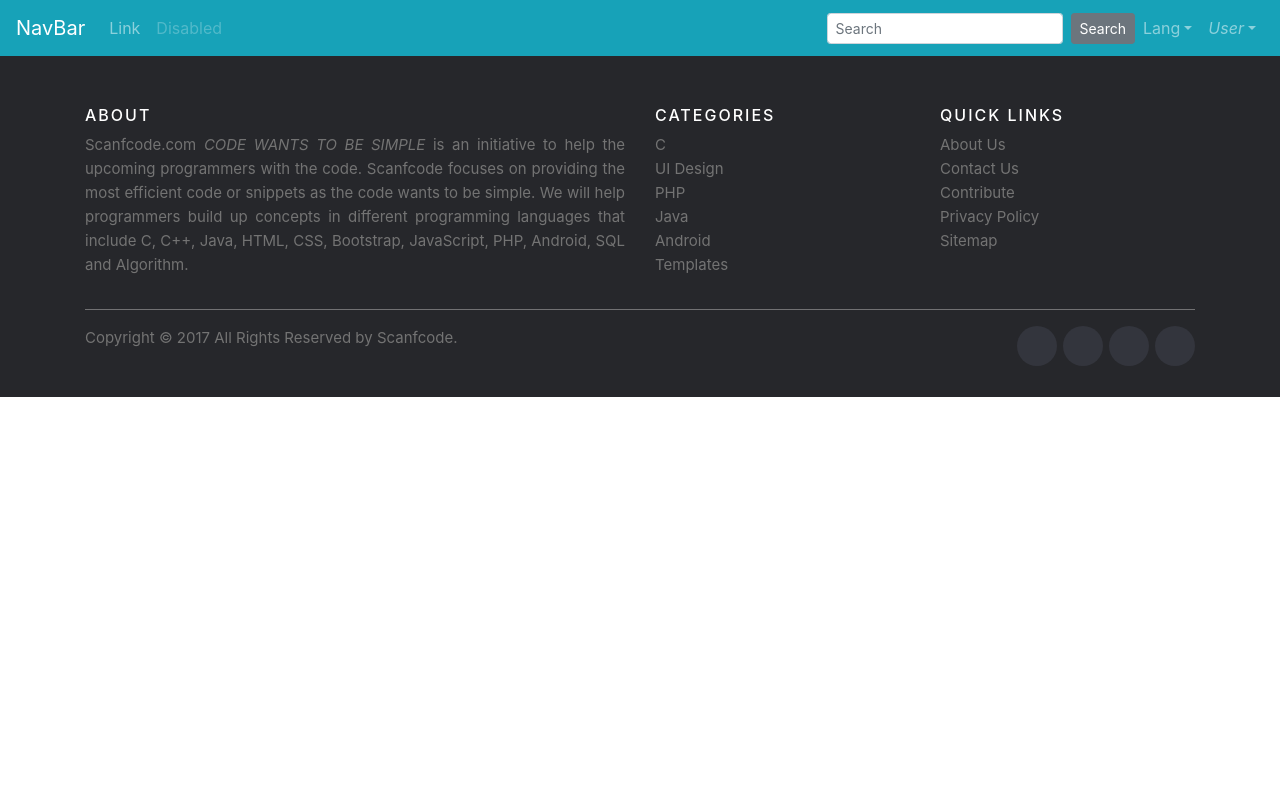
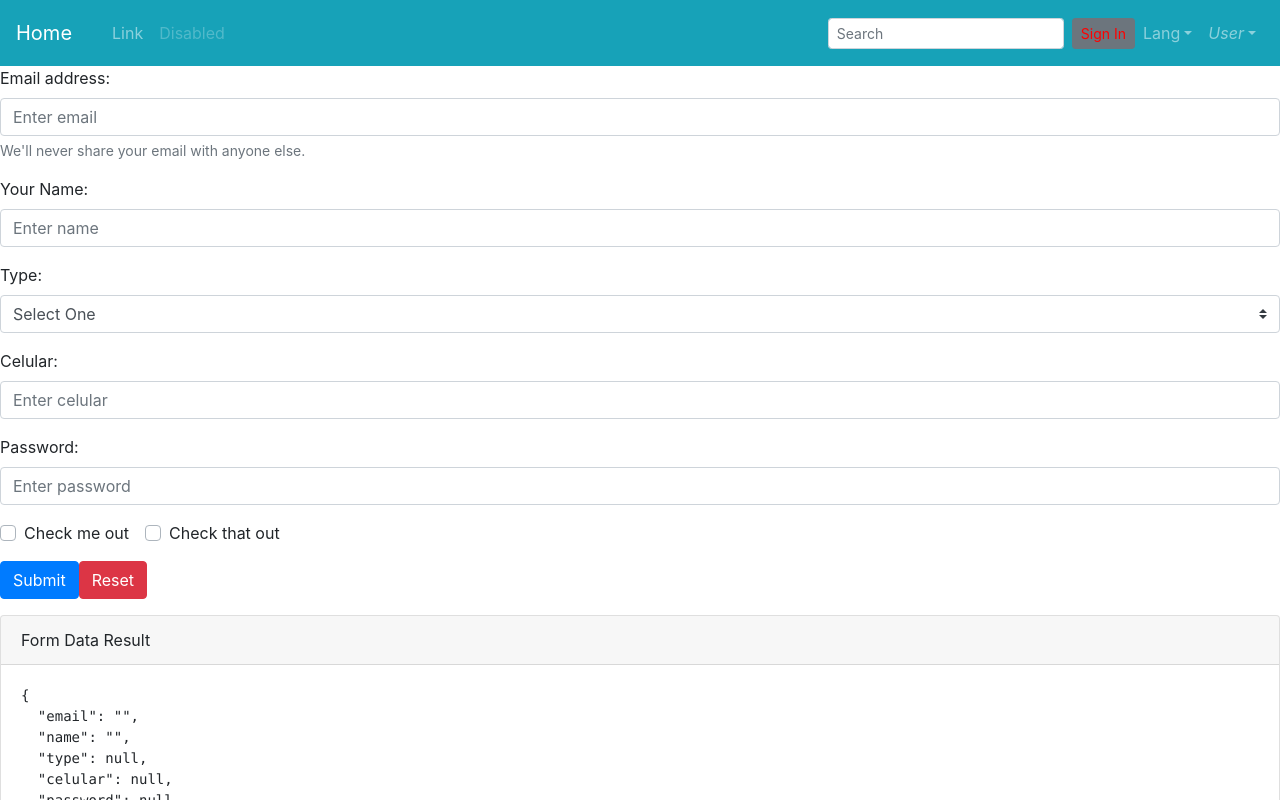
Before and after one commit to ChristianGalindo10/CCD-Front, a Nuxt app: page /sign_in in a window 1280 px wide. Shown: the top 800 px of the page. Built offline with nearby package versions, Linux system fonts and the light colour scheme.

Commit message:
form and control

```diff
--- a/assets/css/main.scss
+++ b/assets/css/main.scss
@@ -0,0 +1,3 @@
+.nuxt-link-exact-active {
+    color: red;
+  }
--- a/components/Header.vue
+++ b/components/Header.vue
@@ -1,7 +1,10 @@
 <template>
     <div>
         <b-navbar toggleable="lg" type="dark" variant="info">
-            <b-navbar-brand href="#">NavBar</b-navbar-brand>
+
+            <b-navbar-brand ><NuxtLink  to="/" class="navbar-brand">
+                            Home
+                        </NuxtLink></b-navbar-brand>
 
             <b-navbar-toggle target="nav-collapse"></b-navbar-toggle>
 
@@ -15,7 +18,10 @@
                 <b-navbar-nav class="ml-auto">
                     <b-nav-form>
                         <b-form-input size="sm" class="mr-sm-2" placeholder="Search"></b-form-input>
-                        <b-button size="sm" class="my-2 my-sm-0" type="submit">Search</b-button>
+                        <!-- <b-button size="sm" class="my-2 my-sm-0" type="submit">Search</b-button> -->
+                        <NuxtLink class="btn my-2 my-sm-0 btn-secondary btn-sm" to="/sign_in">
+                            Sign In
+                        </NuxtLink>
                     </b-nav-form>
 
                     <b-nav-item-dropdown text="Lang" right>
@@ -41,6 +47,6 @@
 
 <script>
 export default {
-  name: 'Header'
+    name: 'Header'
 }
 </script>
--- a/pages/index.vue
+++ b/pages/index.vue
@@ -15,7 +15,8 @@
 export default {
   //#layout: 'defecto',
   async asyncData({ app }) {
-    const ip = await app.$axios.$get('http://localhost:8080');
+    const ip = await app.$axios.$get('http://localhost:8080/usuarios/get');
+    console.log(ip);
     return { ip }
   }
 }
--- /dev/null
+++ b/pages/sign_in.vue
@@ -0,0 +1,87 @@
+<template>
+    <div>
+        <b-form @submit="onSubmit" @reset="onReset" v-if="show">
+            <b-form-group id="input-group-1" label="Email address:" label-for="input-1"
+                description="We'll never share your email with anyone else.">
+                <b-form-input id="input-1" v-model="form.email" type="email" placeholder="Enter email" required>
+                </b-form-input>
+            </b-form-group>
+
+            <b-form-group id="input-group-2" label="Your Name:" label-for="input-2">
+                <b-form-input id="input-2" v-model="form.name" placeholder="Enter name" required></b-form-input>
+            </b-form-group>
+
+            <b-form-group id="input-group-3" label="Type:" label-for="input-3">
+                <b-form-select id="input-3" v-model="form.type" :options="types" required></b-form-select>
+            </b-form-group>
+
+            <b-form-group id="input-group-4" label="Celular:" label-for="input-4">
+                <b-form-input id="input-4" v-model="form.celular" placeholder="Enter celular" required></b-form-input>
+            </b-form-group>
+
+             <b-form-group id="input-group-5" label="Password:" label-for="input-5">
+                <b-form-input id="input-5" v-model="form.password" placeholder="Enter password" required></b-form-input>
+            </b-form-group>
+
+            <b-form-group id="input-group-6" v-slot="{ ariaDescribedby }">
+                <b-form-checkbox-group v-model="form.checked" id="checkboxes-6" :aria-describedby="ariaDescribedby">
+                    <b-form-checkbox value="me">Check me out</b-form-checkbox>
+                    <b-form-checkbox value="that">Check that out</b-form-checkbox>
+                </b-form-checkbox-group>
+            </b-form-group>
+
+            <b-button type="submit" variant="primary">Submit</b-button>
+            <b-button type="reset" variant="danger">Reset</b-button>
+        </b-form>
+        <b-card class="mt-3" header="Form Data Result">
+            <pre class="m-0">{{ form }}</pre>
+        </b-card>
+    </div>
+</template>
+
+<script>
+import Usuario from '../model/Usuario';
+
+export default {
+    data() {
+        return {
+            form: {
+                email: '',
+                name: '',
+                type: null,
+                celular: null,
+                password: null,
+                checked: []
+            },
+            types: [{ text: 'Select One', value: null }, 'Usuario', 'Administrador'],
+            show: true
+        }
+    },
+    methods: {
+        onSubmit(event) {
+            event.preventDefault()
+            alert(JSON.stringify(this.form))
+            const user = new Usuario(this.form.name,this.form.celular,this.form.type,this.form.password);
+            this.$axios.$post("http://localhost:8080/usuarios/add", user)
+                .then(response => console.log(response))
+                .catch(error => {
+                    this.errorMessage = error.message;
+                    console.error("There was an error!", error);
+                });
+        },
+        onReset(event) {
+            event.preventDefault()
+            // Reset our form values
+            this.form.email = ''
+            this.form.name = ''
+            this.form.food = null
+            this.form.checked = []
+            // Trick to reset/clear native browser form validation state
+            this.show = false
+            this.$nextTick(() => {
+                this.show = true
+            })
+        }
+    }
+}
+</script>
```
